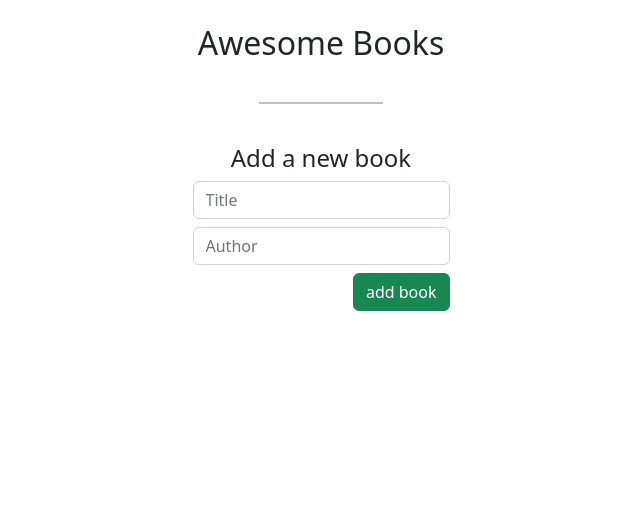
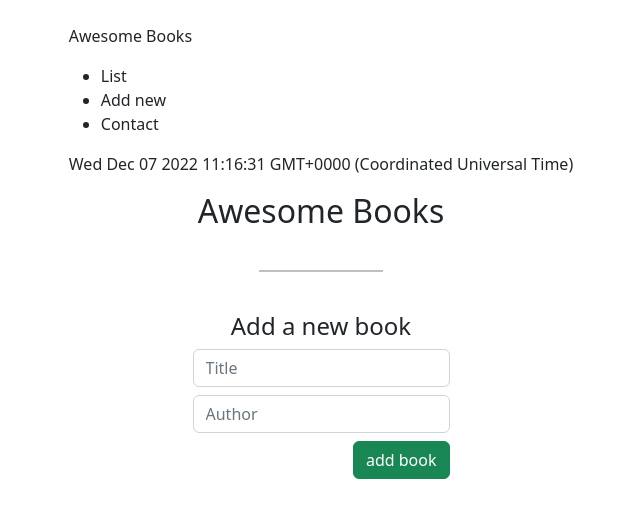
Before and after one commit to bernabasy/Awesome-books, a website: page index.html in a window 1280 px wide. Shown: the whole page, without its empty margins (319-959 px from the left). Drawn offline with nearby package versions, Linux system fonts and the light colour scheme.

Commit message:
Add navigation section

```diff
--- a/index.html
+++ b/index.html
@@ -10,15 +10,19 @@
     <link rel="stylesheet" href="style.css">
 </head>
 <body class="p-4">
+    <header>
+      <nav class="navigation">
+        <p>Awesome Books</p>
+        <ul class="nav-list">
+          <li id="list">List</li>
+          <li id="add-new">Add new</li>
+          <li id="contact">Contact</li>
+        </ul>
+      </nav>
+      <p id="date"></p>
+    </header>
     <h2 class="text-center mb-2">Awesome Books</h2>
     <table class="table">
-        <!-- <thead class="thead">
-           <tr>
-               <th></th>
-               <th></th>
-               <th></th>
-           </tr>
-        </thead> -->
         <tbody id="book-list"></tbody>
      </table>
      <hr>
```
